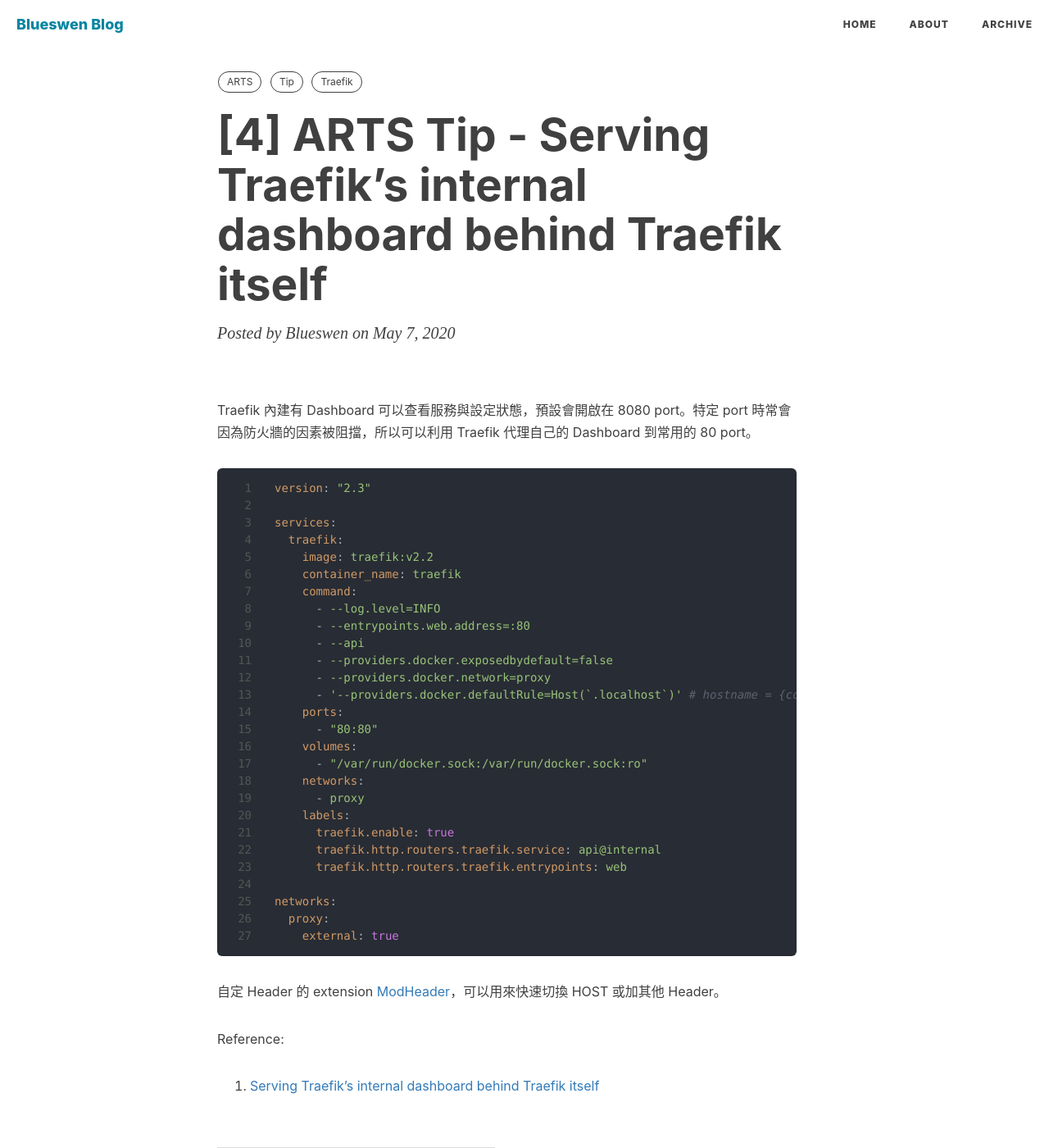
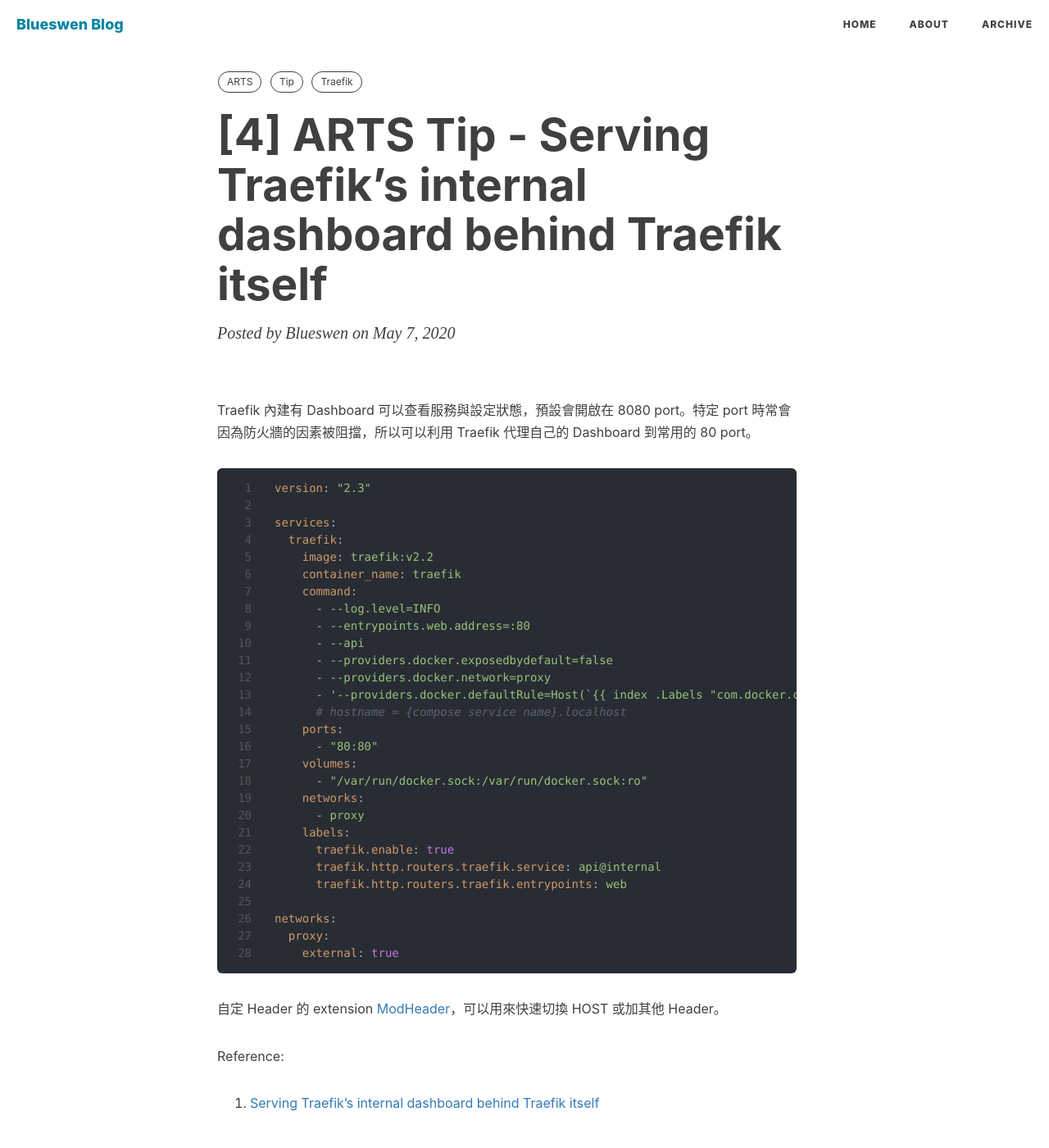
Before and after one commit to blueswen/blueswen.github.io, a Jekyll site: the page built from _posts/2020-05-07-serve-traefik-dashboard-behind-itself.md, in a window 1280 px wide and 1400 px high. Shown: the whole window at 82% size. Built offline with Jekyll 4.4.1, drawn with Linux system fonts in a browser that asks for light colours; nearby versions of some CDN libraries; comment, search, counter and statistics services are not loaded; some of the changed lines change nothing that is shown.

Commit message:
fix Liquid Warning

```diff
--- a/_posts/2020-05-07-serve-traefik-dashboard-behind-itself.md
+++ b/_posts/2020-05-07-serve-traefik-dashboard-behind-itself.md
@@ -25,7 +25,8 @@
       - --api
       - --providers.docker.exposedbydefault=false
       - --providers.docker.network=proxy
-      - '--providers.docker.defaultRule=Host(`{{ index .Labels "com.docker.compose.service" }}.localhost`)' # hostname = {compose service name}.localhost
+      {% raw  %}- '--providers.docker.defaultRule=Host(`{{ index .Labels "com.docker.compose.service" }}.localhost`)'{% endraw %}
+      # hostname = {compose service name}.localhost
     ports:
       - "80:80"
     volumes:
```
